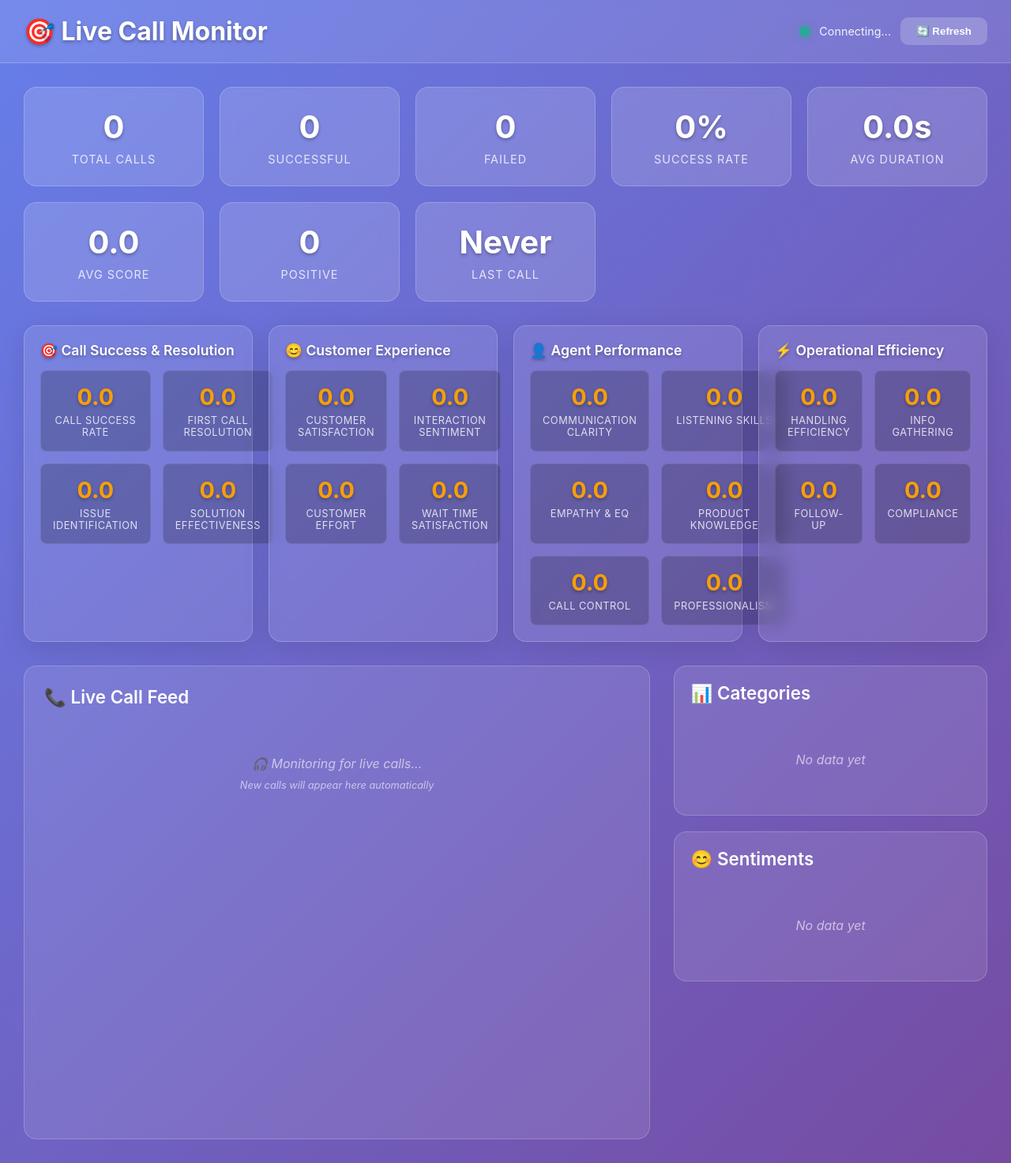
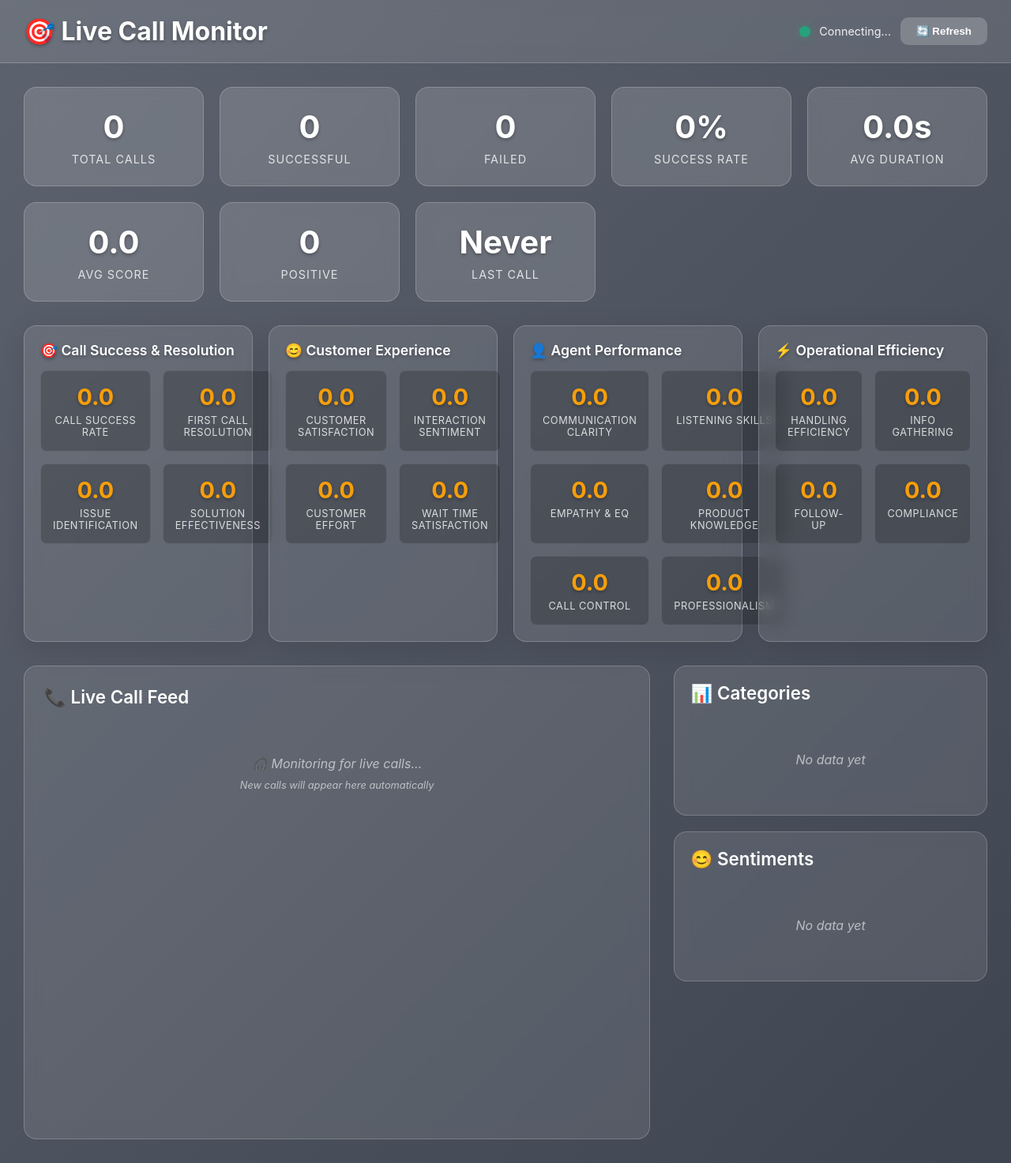
Before and after one commit to kanchang12/test_aaron1, a Flask app: page / in a window 1280 px wide. Shown: the whole page at 79% size. Run offline with Flask 3, Linux system fonts and the light colour scheme; some libraries are stand-ins or nearby versions.

Commit message:
Update index.html

```diff
--- a/templates/index.html
+++ b/templates/index.html
@@ -14,7 +14,7 @@
 
         body {
             font-family: -apple-system, BlinkMacSystemFont, 'Segoe UI', sans-serif;
-            background: linear-gradient(135deg, #667eea 0%, #764ba2 100%);
+            background: linear-gradient(135deg, #5c626e 0%, #3e4450 100%);
             color: #ffffff;
             min-height: 100vh;
         }
```
